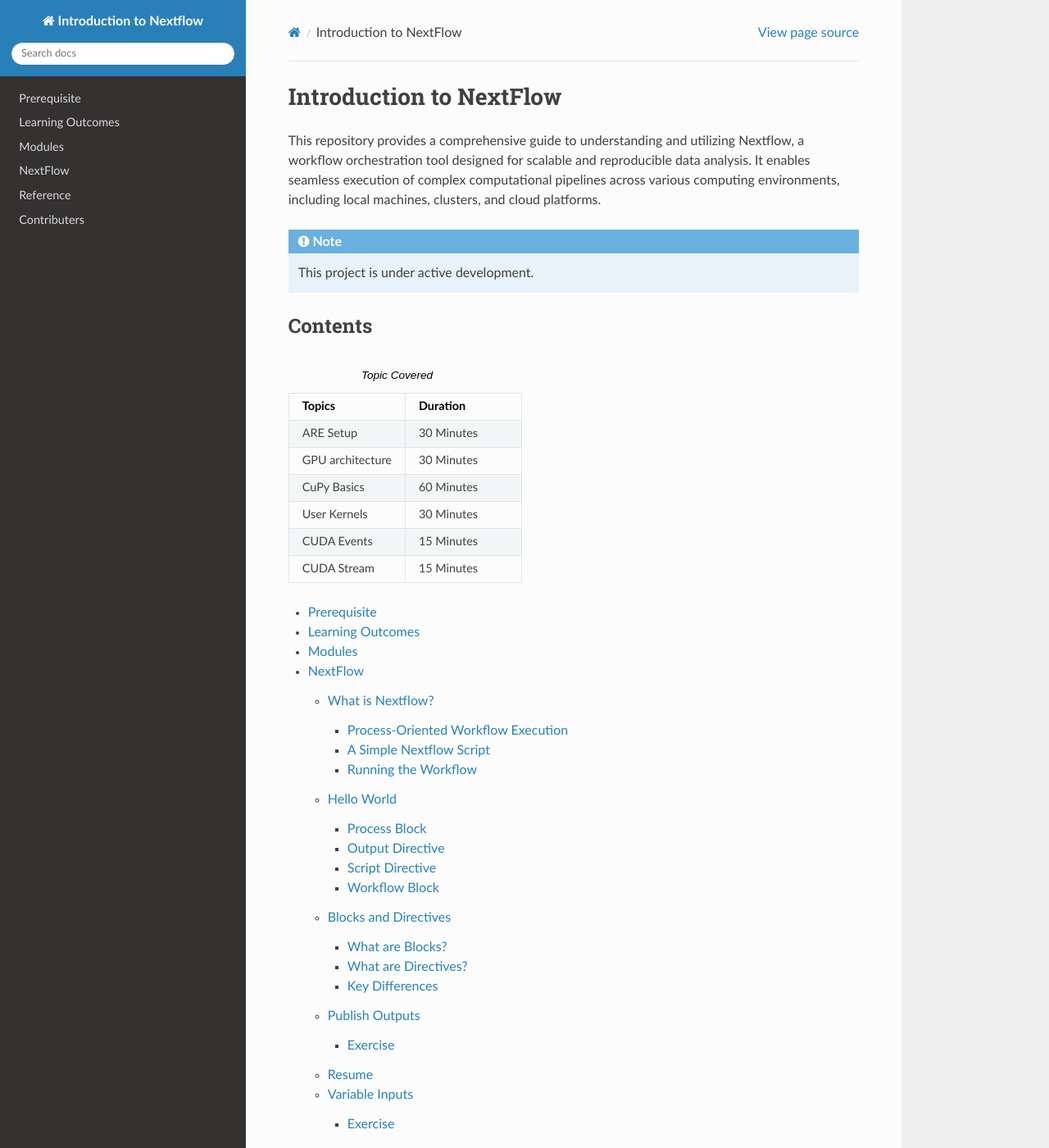
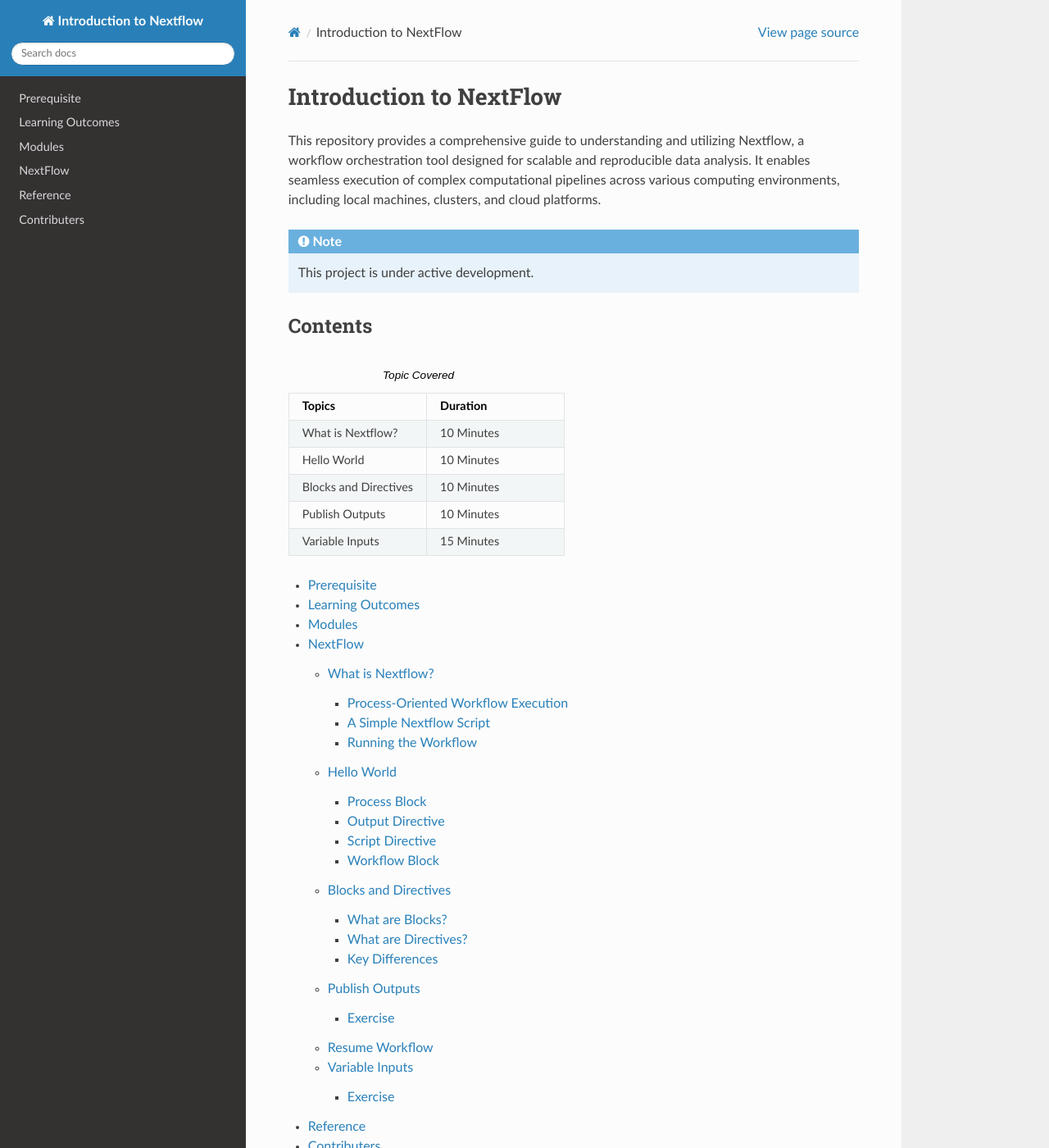
Before and after one commit to NCI900-Training-Organisation/intro-to-nextflow, a Sphinx documentation site: the page built from docs/source/index.rst, in a window 1280 px wide and 1400 px high. Shown: the whole window at 82% size. Built offline with Sphinx 7.4.7 and the Read the Docs theme 3.1.0, drawn with Linux system fonts in a browser that asks for light colours.

Commit message:
timings updated

```diff
--- a/docs/source/index.rst
+++ b/docs/source/index.rst
@@ -19,17 +19,15 @@
 
    * - Topics
      - Duration
-   * - ARE Setup
-     - 30 Minutes
-   * - GPU architecture
-     - 30 Minutes
-   * - CuPy Basics
-     - 60 Minutes
-   * - User Kernels
-     - 30 Minutes
-   * - CUDA Events
-     - 15 Minutes
-   * - CUDA Stream
+   * - What is Nextflow?
+     - 10 Minutes
+   * - Hello World
+     - 10 Minutes
+   * - Blocks and Directives
+     - 10 Minutes
+   * - Publish Outputs
+     - 10 Minutes
+   * - Variable Inputs
      - 15 Minutes
 
 
--- a/docs/source/tutorial/resume.rst
+++ b/docs/source/tutorial/resume.rst
@@ -1,4 +1,4 @@
-Resume
+Resume Workflow
 -------------------------
 
 .. admonition:: Overview
```
